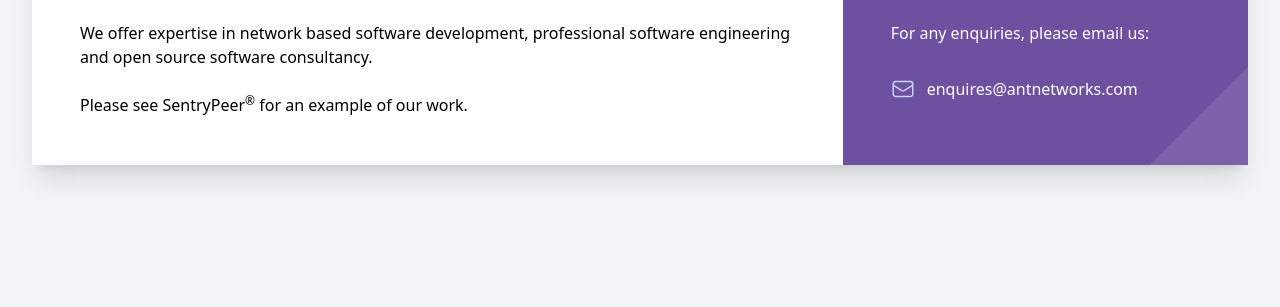
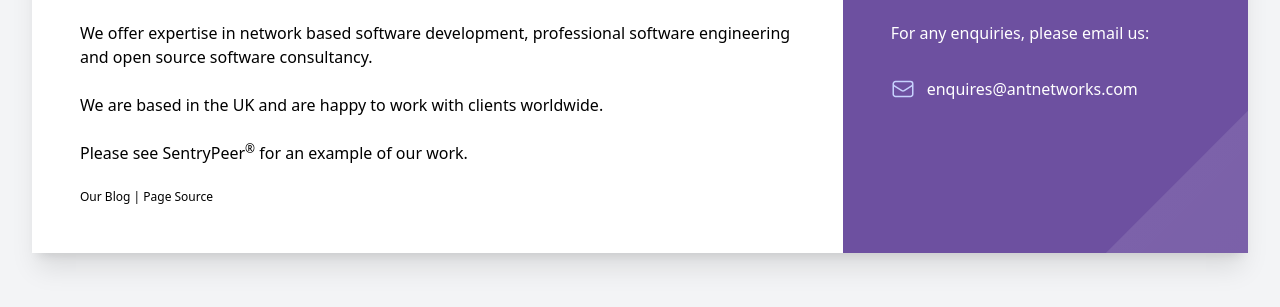
Before and after one commit to AntNetworks/antnetworks.github.io, a plain HTML site: page index.html in a window 1280 px wide. Shown: the part 175-482 px from the top of the page. Drawn offline with Linux system fonts and the light colour scheme; a web font is replaced by a local one.

Commit message:
More page text and links.

```diff
--- a/index.html
+++ b/index.html
@@ -22,9 +22,17 @@
                     <h3 class="text-lg font-medium text-gray-900">Ant Networks Limited.</h3>
                     <p class="mt-6 max-w-3xl text-base">We offer expertise in network based software development,
                         professional software engineering and open source software consultancy.</p>
+                    <p class="mt-6 max-w-3xl text-base">We are based in the UK and are happy to work with clients
+                        worldwide.</p>
                     <p class="mt-6 max-w-3xl text-base">Please see <a href="https://github.com/SentryPeer/SentryPeer"
-                                                                      target="_blank">SentryPeer<sup>&reg;</sup></a> for
-                        an example of our work.</p>
+                                                                      target="_blank"
+                                                                      title=" Protect your SIP Servers from bad actors. ">SentryPeer<sup>&reg;</sup></a>
+                        for an example of our work.</p>
+                    <p class="mt-6 max-w-3xl text-as text-xs"><a href="https://ghenry.co.uk" target="_blank"
+                                                                 title="Our Directors Blog">Our Blog</a> | <a
+                            href="https://github.com/AntNetworks/antnetworks.github.io" title="Page source on GitHub"
+                            target="_blank">Page Source</a></p>
+
                 </div>
                 <div class="relative overflow-hidden bg-[#6d50a0] py-10 px-6 sm:px-10 xl:p-12">
                     <div class="pointer-events-none absolute top-0 right-0 bottom-0 hidden w-1/2 lg:block"
```
Also changed, not shown: css/output.css.
